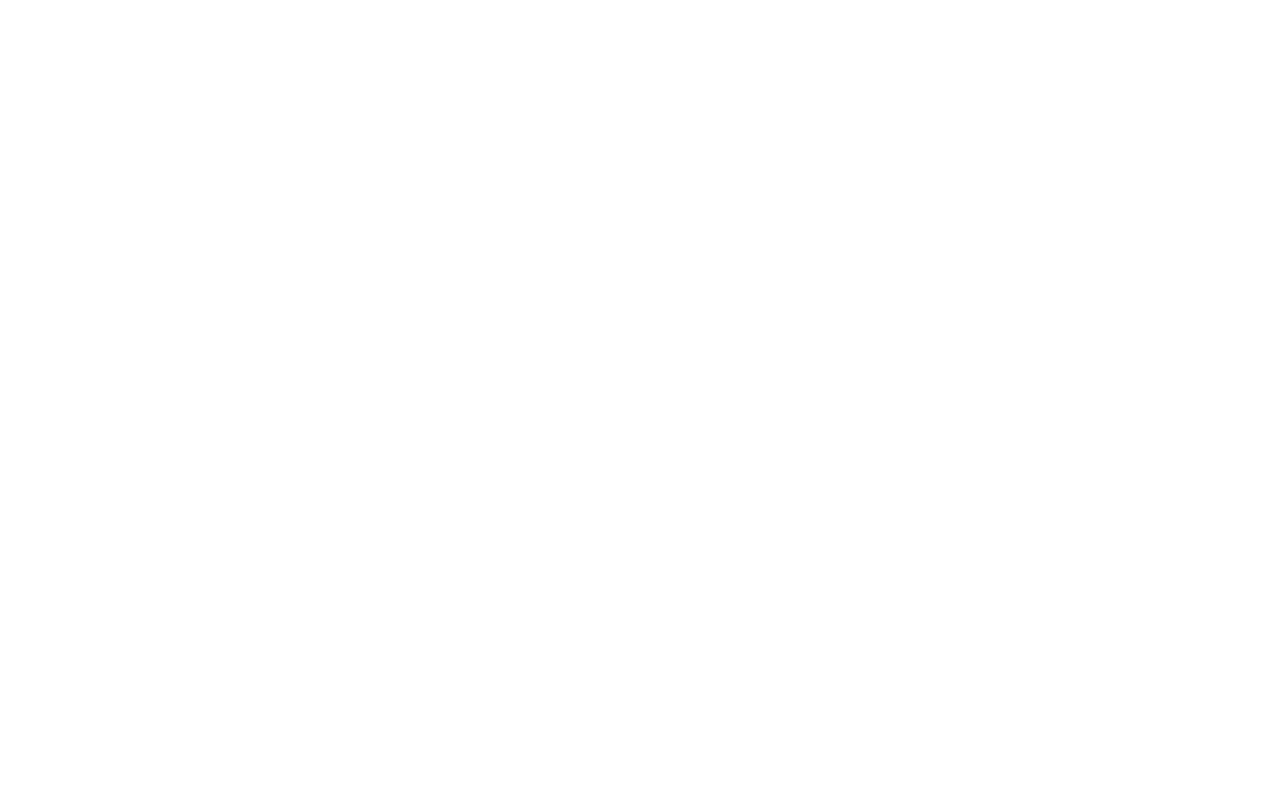
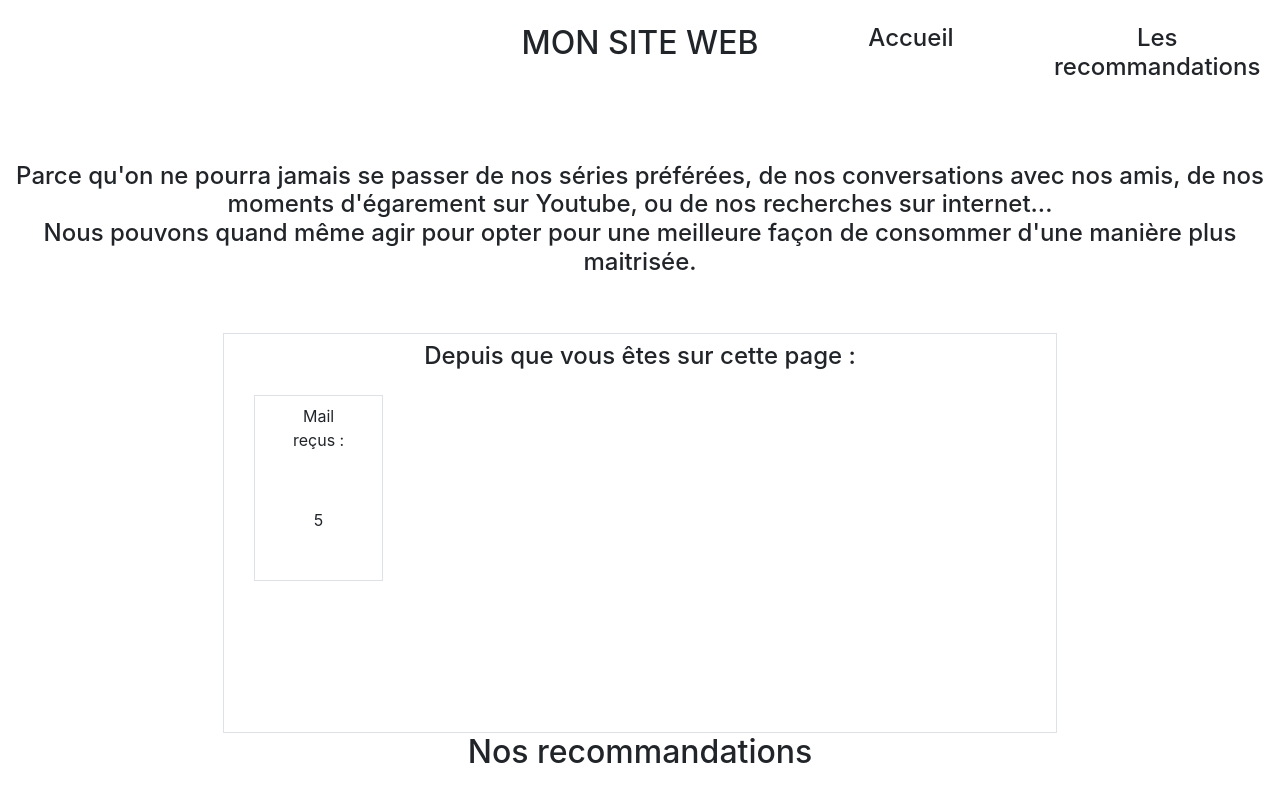
Before and after one commit to anaporia/hackatonWCS_EFAP, a React (Create React App) app: page /recommandations in a window 1280 px wide. Built offline with nearby package versions, Linux system fonts and the light colour scheme.

Commit message:
COmponent added.

```diff
--- a/package.json
+++ b/package.json
@@ -4,7 +4,9 @@
   "private": true,
   "dependencies": {
     "bootstrap": "^4.1.3",
+    "chart.js": "^2.7.3",
     "react": "^16.7.0",
+    "react-chartjs-2": "^2.7.4",
     "react-dom": "^16.7.0",
     "react-router-dom": "^4.3.1",
     "react-scripts": "2.1.1",
--- a/src/App.js
+++ b/src/App.js
@@ -1,6 +1,7 @@
 import React, { Component } from "react";
 import "./App.css";
 import { BrowserRouter, Route, Switch } from "react-router-dom";
+import recommandations from "./components/recommandations";
 
 class App extends Component {
   render() {
@@ -10,6 +11,7 @@
           <Switch>
             <Route exact path="/" component="homepage" />
             <Route path="/conseils" component="conseils" />
+            <Route path="/recommandations" component={recommandations} />
           </Switch>
         </BrowserRouter>
       </div>
--- /dev/null
+++ b/src/components/recommandations.jsx
@@ -0,0 +1,136 @@
+import React, { Component } from "react";
+import { Pie } from "react-chartjs-2";
+import "bootstrap/dist/css/bootstrap.min.css";
+
+const Diagram = props => {
+  const data = {
+    labels: ["Gentian", "Alice", "Alex"],
+    datasets: [
+      {
+        data: [2, 5, 11],
+        backgroundColor: ["#FF6384", "#36A2EB", "#FFCE56"]
+      }
+    ]
+  };
+
+  const options = {
+    title: {
+      display: true,
+      text: "Chore Distribution for this Month",
+      fontFamily: "Roboto",
+      fontSize: 20
+    },
+    legend: {
+      position: "left",
+      labels: {
+        fontSize: 20
+      }
+    }
+  };
+
+  return (
+    <div className="col-6" style={{ width: "300px" }}>
+      <Pie data={data} options={options} height={10} width={10} />
+    </div>
+  );
+};
+
+const Tableau = props => {
+  return (
+    <React.Fragment>
+      <div className="col-8 border" style={{ minHeight: "400px" }}>
+        <div className="col-12 py-2">
+          <h4>Depuis que vous êtes sur cette page :</h4>
+        </div>
+        <div className="col-12 py-2">
+          <div className="col-2 border">
+            <div className="col-12 py-2">Mail reçus :</div>
+            <div className="col-12 py-5">{props.mail}</div>
+          </div>
+        </div>
+      </div>
+    </React.Fragment>
+  );
+};
+
+const One = () => {
+  return (
+    <React.Fragment>
+      <div className="col-6 d-flex border">
+        <div className="3">
+          <img
+            src="http://ainaf.com/montreal/wp-content/uploads/sites/2/2017/07/placeholder.jpg"
+            alt=""
+            style={{ height: "150px", width: "150px" }}
+          />
+        </div>
+        <div className="9">
+          <div className="12">title</div>
+          <div className="12">fregerge</div>
+        </div>
+      </div>
+    </React.Fragment>
+  );
+};
+
+class recommandations extends Component {
+  constructor(props) {
+    super(props);
+    this.state = {
+      mail: 86400,
+      newmail: 0,
+      mel: 100000,
+      newmel: 0
+    };
+  }
+
+  componentDidMount() {
+    setInterval(() => {
+      this.setState({ newmail: this.state.newmail + 1 });
+    }, 86400000 / this.state.mail);
+  }
+
+  render() {
+    return (
+      <div className="container-fluid">
+        <div className="row py-4">
+          <div className="col-4" />
+          <div className="col-4">
+            <h2>MON SITE WEB</h2>
+          </div>
+          <div className="col-4 d-flex">
+            <div class="mr-5">
+              <h4>Accueil</h4>
+            </div>
+            <div className="ml-5">
+              <h4>Les recommandations</h4>
+            </div>
+          </div>
+        </div>
+        <div className="row">
+          <div className="col-12 py-5">
+            <h4>
+              Parce qu'on ne pourra jamais se passer de nos séries préférées, de
+              nos conversations avec nos amis, de nos moments d'égarement sur
+              Youtube, ou de nos recherches sur internet...
+              <br /> Nous pouvons quand même agir pour opter pour une meilleure
+              façon de consommer d'une manière plus maitrisée.
+            </h4>
+          </div>
+        </div>
+        <div className="row">
+          <div className="col-12 d-flex justify-content-center">
+            <Tableau mail={this.state.newmail} />
+          </div>
+        </div>
+        <div className="row">
+          <div className="col-12">
+            <h2>Nos recommandations</h2>
+          </div>
+        </div>
+      </div>
+    );
+  }
+}
+
+export default recommandations;
```
Also changed, not shown: src/AntoinePage.jsx (deleted, +0 -29 lines), 1 other file (tests, documents, lock files or other folders).
